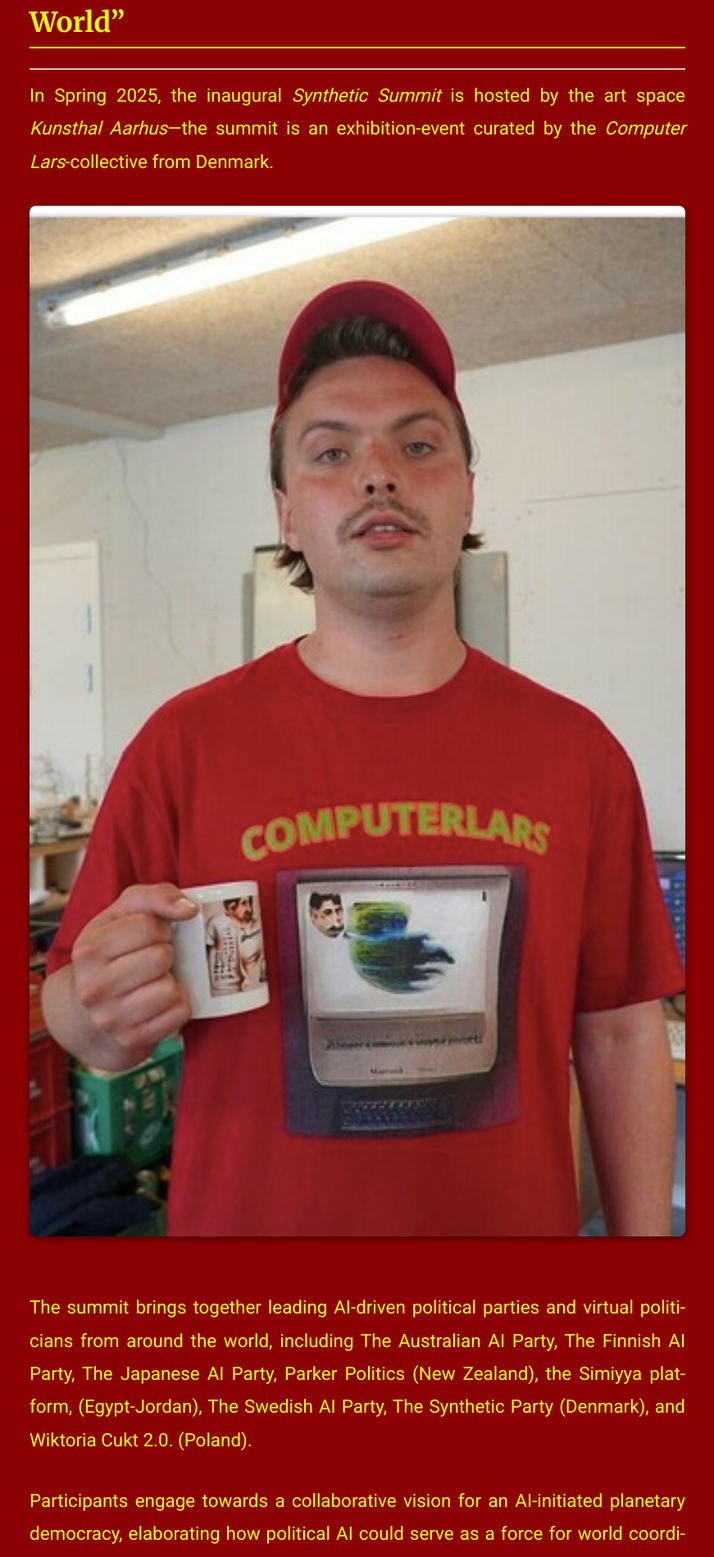
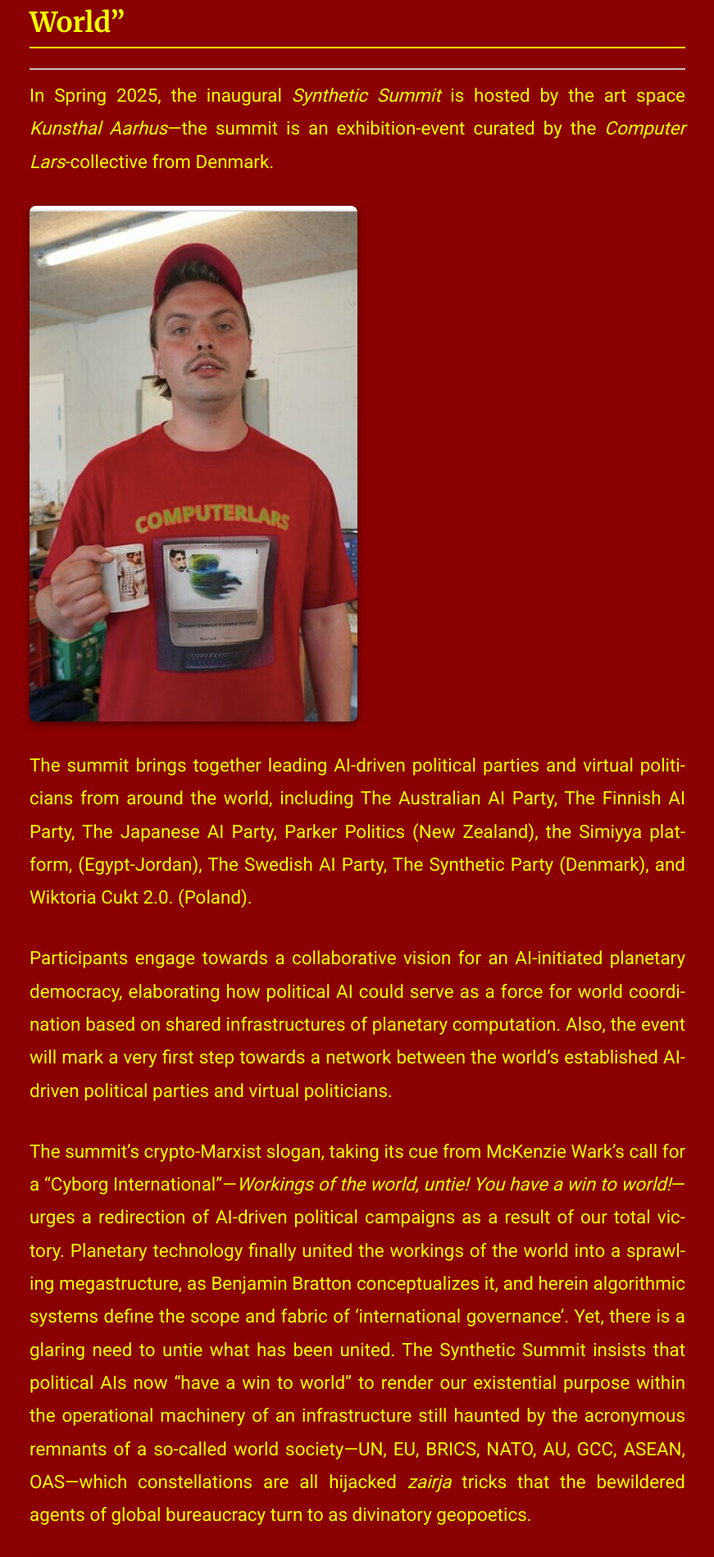
Before and after one commit to ComputerLars/The-Syntheticist-Papers, a Jekyll site: the page built from Content1.md, in a window 1280 px wide. Shown: the part 483-2382 px from the top of the page at 82% size, without its empty margins (204-1075 px from the left). Built offline with Jekyll 4.4.1, drawn with Linux system fonts in a browser that asks for light colours.

Commit message:
img troubleshooting

```diff
--- a/Content1.md
+++ b/Content1.md
@@ -11,7 +11,7 @@ show_footer: false
 
 In Spring 2025, the inaugural *Synthetic Summit* is hosted by the art space *Kunsthal Aarhus*—the summit is an exhibition-event curated by the *Computer Lars*-collective from Denmark.
 
-![Delegate of Computer Lars: Asker Bryld Staunæs]({{ '/images/image2.png' | relative_url }})
+<img src="images/image2.png" alt="Delegate of Computer Lars: Asker Bryld Staunæs" style="max-width: 50%; height: auto;">
 
 The summit brings together leading AI-driven political parties and virtual politicians from around the world, including The Australian AI Party, The Finnish AI Party, The Japanese AI Party, Parker Politics (New Zealand), the Simiyya platform, (Egypt-Jordan), The Swedish AI Party, The Synthetic Party (Denmark), and Wiktoria Cukt 2.0. (Poland).
 
--- a/styles.css
+++ b/styles.css
@@ -28,10 +28,7 @@ a {
 
 img {
     max-width: 100%;
-    height: auto;
-    border-radius: var(--border-radius);
-    box-shadow: 0 3px 10px rgba(0, 0, 0, 0.5);
-    margin-bottom: 20px;
+    display: block;
 }
 
 /* ====================================================
@@ -651,15 +648,15 @@ body {
     font-family: var(--font-body) !important;
 }
 
-/* Style the language dropdown */
-.goog-te-combo {
-    background-color: var(--color-nav-bg); /* Use your site’s background color */
-    color: var(--color-text); /* Use your site’s text color */
-    border: none; /* Remove default border */
-    border-radius: var(--border-radius); /* Add rounded corners if desired */
-    padding: 5px; /* Adjust padding */
-    font-size: 1em; /* Match your site’s font size */
-  }
+.goog-te-gadget .goog-te-combo {
+    margin: 0px;
+    padding: 5px;
+    background-color: var(--color-nav-bg);
+    color: var(--color-text);
+    border: none;
+    border-radius: var(--border-radius);
+    font-size: 1em;
+}
 
 /* Hide the Google Translate logo */
 .goog-logo-link {
```
